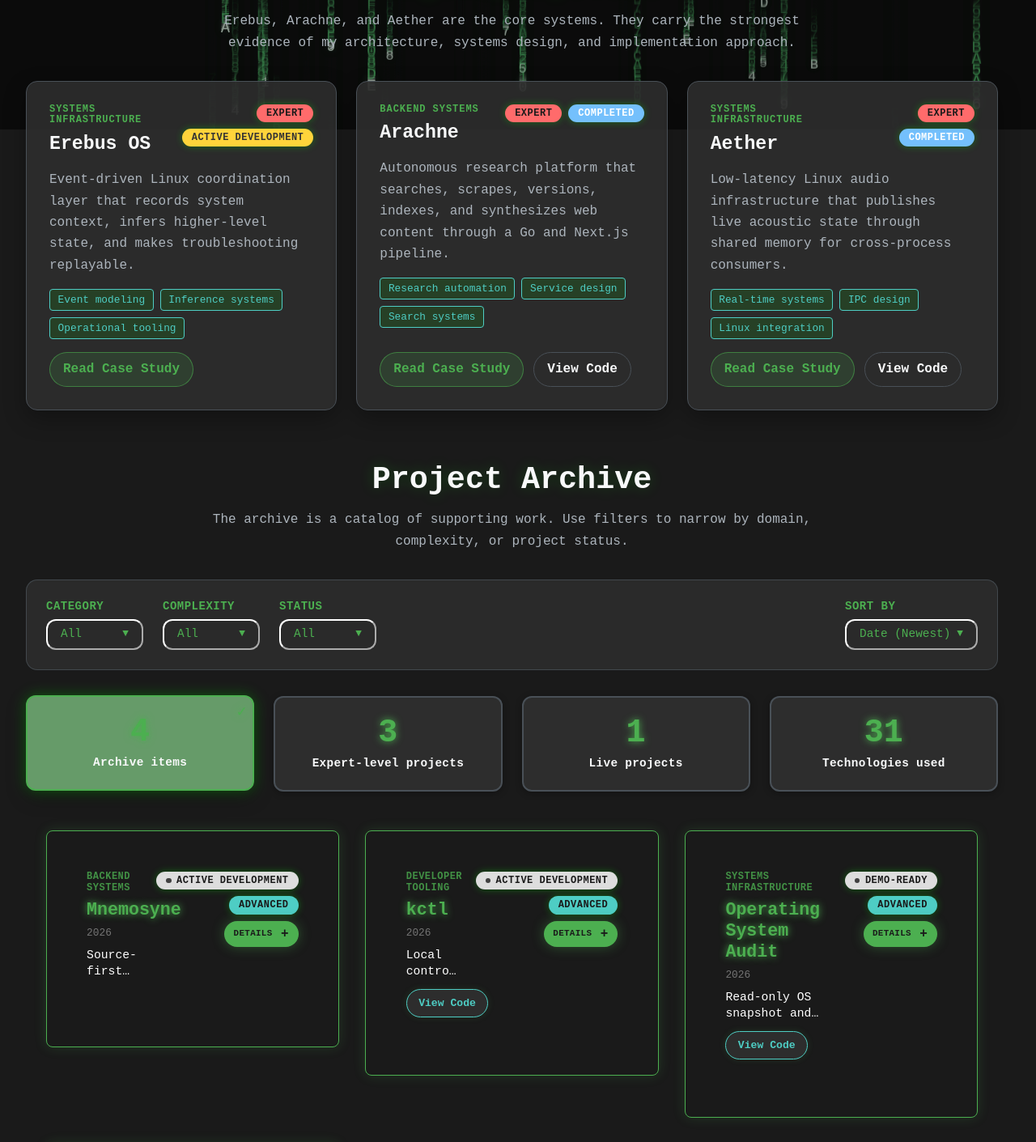
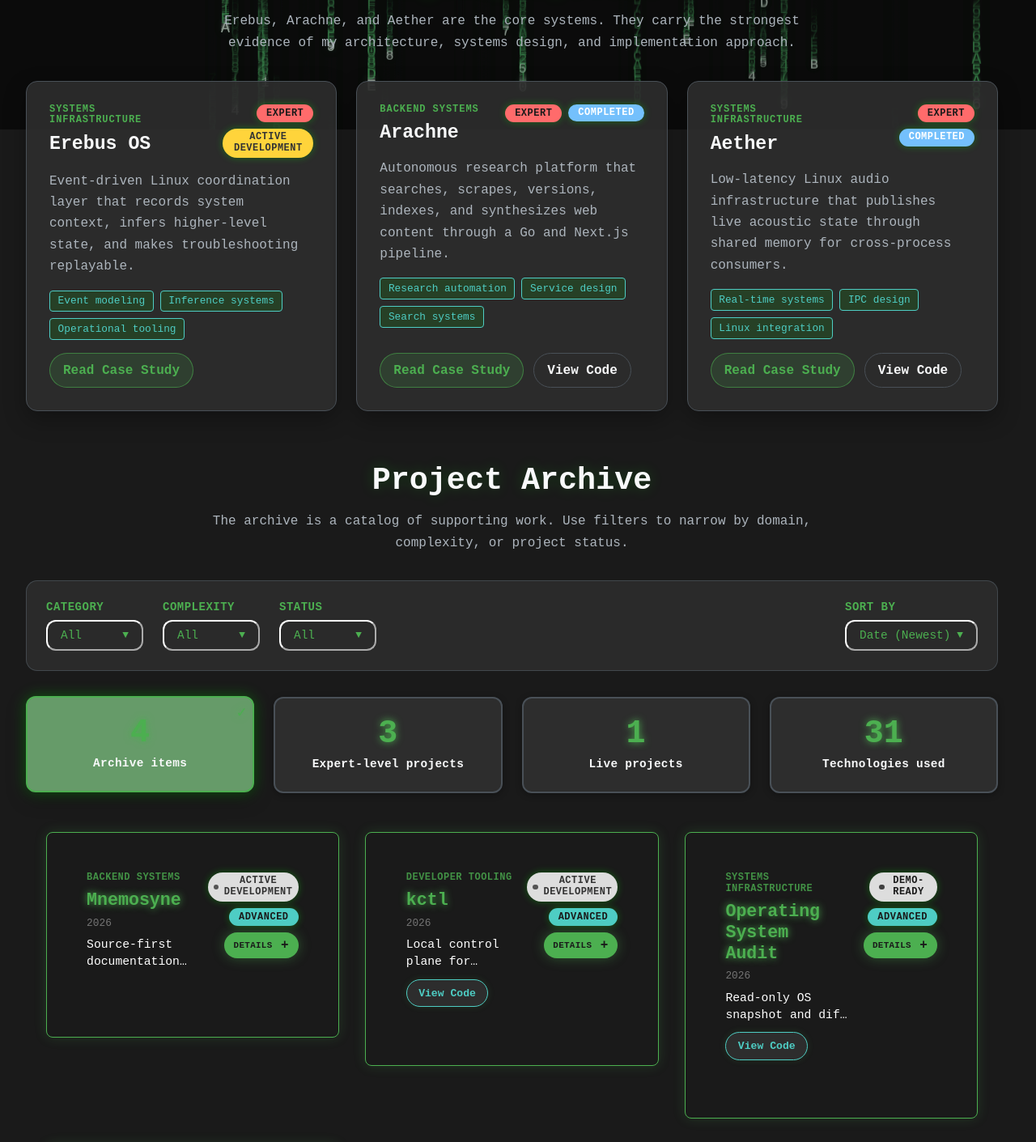
Before and after one commit to kareemsasa3/personal-website, a React (Vite) app in the folder web/: page /projects in a window 1280 px wide. Shown: the part 640-2051 px from the top of the page at 81% size. Built offline with nearby package versions, Linux system fonts and the light colour scheme.

Commit message:
content: update public project inventory

```diff
--- a/web/src/components/ProjectDetails/ProjectDetails.tsx
+++ b/web/src/components/ProjectDetails/ProjectDetails.tsx
@@ -25,6 +25,15 @@ const normalizePreviewText = (description: string) => {
 
 const normalizeKeyPoint = (value: string) =>
   value.replace(/\s+/g, " ").replace(/[.]+$/, "").trim();
+
+const getStatusClasses = (status: string) => {
+  const legacyClass = status.toLowerCase();
+  const statusClass = legacyClass.replace(/\s+/g, "-");
+
+  return legacyClass === statusClass
+    ? statusClass
+    : `${legacyClass} ${statusClass}`;
+};
 
 const ProjectDetails: React.FC<ProjectDetailsProps> = ({ project }) => {
   const [isExpanded, setIsExpanded] = useState(false);
@@ -94,7 +103,7 @@ const ProjectDetails: React.FC<ProjectDetailsProps> = ({ project }) => {
 
         <div className="project-status">
           <span
-            className="status-badge"
+            className={`status-badge ${getStatusClasses(project.status)}`}
             style={{ backgroundColor: getStatusColor(project.status) }}
           >
             <span className="status-dot" aria-hidden="true" />
--- a/web/src/pages/Projects/Projects.css
+++ b/web/src/pages/Projects/Projects.css
@@ -215,8 +215,60 @@ primary comprehension layer.
 .flagship-badges {
     display: flex;
     flex-wrap: wrap;
+    align-items: flex-start;
     justify-content: flex-end;
     gap: 0.5rem;
+    min-width: 0;
+}
+
+.flagship-badges .status-badge {
+    min-height: 0;
+    line-height: 1.15;
+    overflow-wrap: normal;
+    text-align: center;
+    white-space: normal;
+    word-break: normal;
+}
+
+.flagship-badges .status-badge.active-development {
+    max-width: 7rem;
+}
+
+.flagship-badges .status-badge.demo-ready {
+    max-width: 5.25rem;
+}
+
+.flagship-badges .complexity-badge {
+    white-space: nowrap;
+}
+
+.projects-container .project-status {
+    min-width: 0;
+}
+
+.projects-container .project-status .status-badge {
+    min-height: 0;
+    line-height: 1.15;
+    overflow-wrap: normal;
+    text-align: center;
+    white-space: normal;
+    word-break: normal;
+}
+
+.projects-container .project-status .status-badge.active-development {
+    max-width: 7rem;
+}
+
+.projects-container .project-status .status-badge.demo-ready {
+    max-width: 5.25rem;
+}
+
+.projects-container .project-status .status-dot {
+    flex: 0 0 auto;
+}
+
+.projects-container .project-status .complexity-badge {
+    white-space: nowrap;
 }
 
 .flagship-summary {
@@ -606,6 +658,11 @@ primary comprehension layer.
         flex-direction: column;
     }
 
+    .flagship-badges {
+        justify-content: flex-start;
+        width: 100%;
+    }
+
     .projects-stats {
         grid-template-columns: repeat(2, 1fr);
         gap: 1rem;
--- a/web/src/pages/Projects/Projects.tsx
+++ b/web/src/pages/Projects/Projects.tsx
@@ -10,6 +10,15 @@ import { caseStudyCards } from "../../data/caseStudies";
 type SortByType = "date" | "complexity" | "name" | "category";
 
 const flagshipProjectIds = ["erebus", "arachne", "aether"] as const;
+
+const getStatusClasses = (status: string) => {
+  const legacyClass = status.toLowerCase();
+  const statusClass = legacyClass.replace(/\s+/g, "-");
+
+  return legacyClass === statusClass
+    ? statusClass
+    : `${legacyClass} ${statusClass}`;
+};
 
 const flagshipProjects = flagshipProjectIds
   .map((id) => caseStudyCards.find((caseStudy) => caseStudy.projectId === id))
@@ -104,7 +113,7 @@ const Projects = () => {
                       {caseStudy.project.complexity}
                     </span>
                     <span
-                      className={`status-badge ${caseStudy.project.status.toLowerCase()}`}
+                      className={`status-badge ${getStatusClasses(caseStudy.project.status)}`}
                     >
                       {caseStudy.project.status}
                     </span>
```
